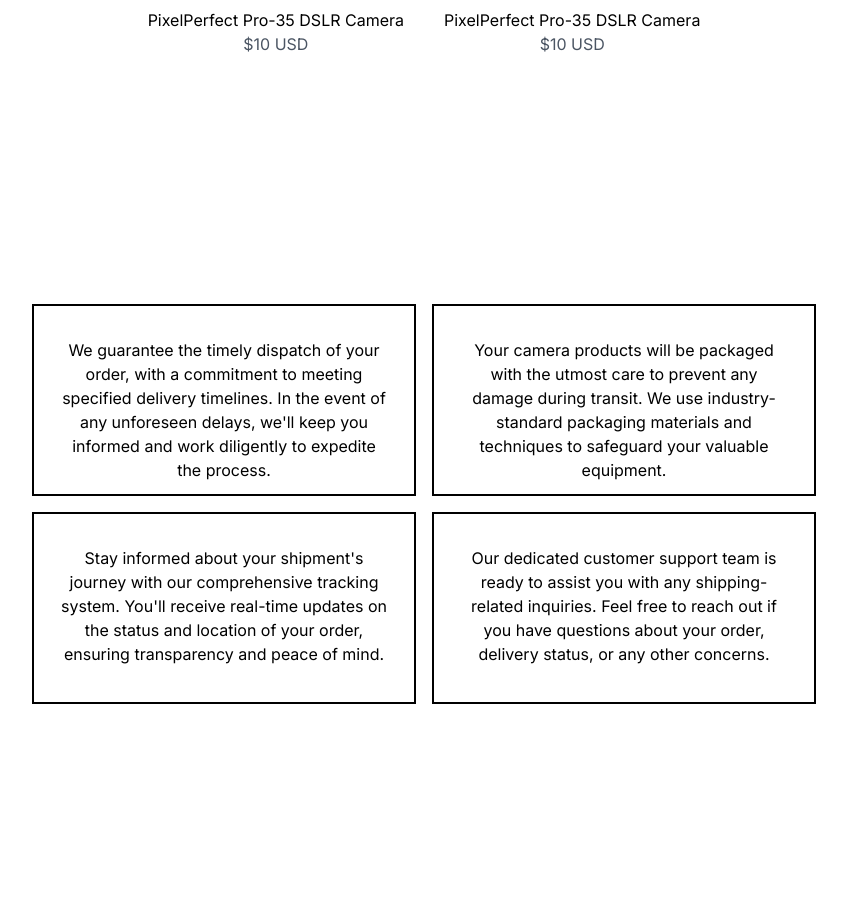
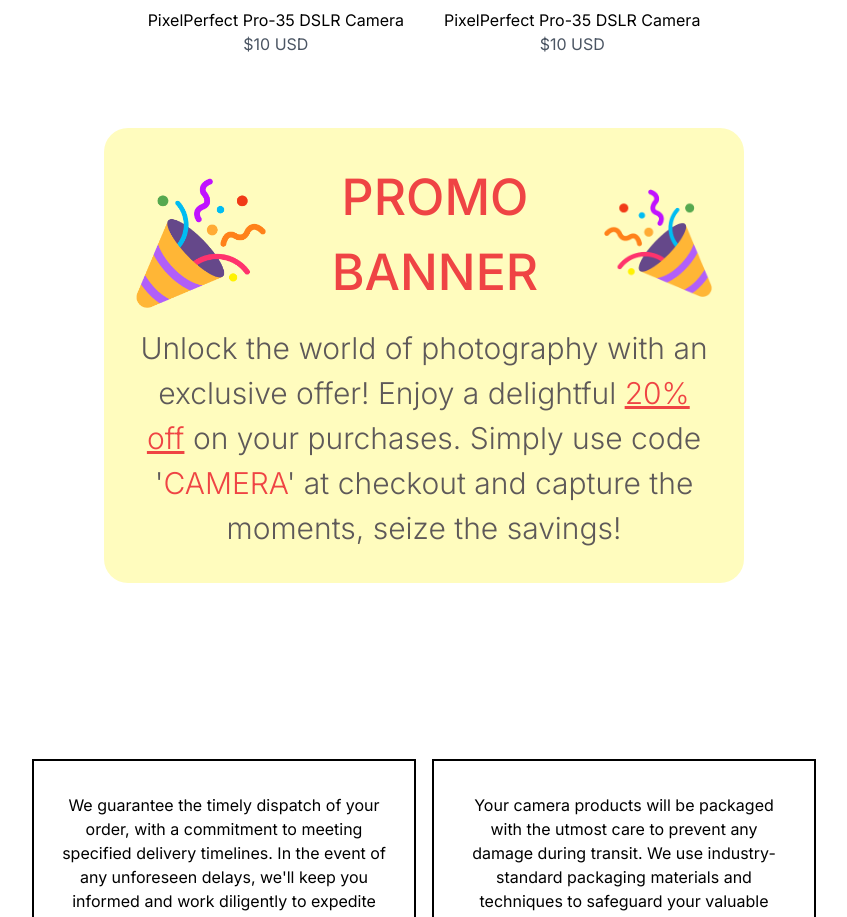
Before and after one commit to Ansh-Sonkusare/ecommerce-front-end, a Next.js app: page / in a window 1280 px wide. Shown: the part 1220-2137 px from the top of the page, without its empty margins (216-1063 px from the left). Before the commit the page ends 1924 px from the top, so only its background shows below. Built offline with nearby package versions, Linux system fonts and the light colour scheme; a web font is replaced by a local one.

Commit message:
feat: promo banner

```diff
--- /dev/null
+++ b/src/app/components/ui/promo.tsx
@@ -0,0 +1,39 @@
+import Image from "next/image";
+
+function Promo() {
+  return (
+    <div className="flex items-center justify-center">
+      <div className="font-inter w-96 rounded-3xl bg-[#FFFCBE] p-8 text-center lg:w-1/2">
+        <div className="justify-center flex items-center text-center">
+          <Image
+            src={"/Party_Popper_Emojipedia.png"}
+            alt={"partyhat"}
+            height={140}
+            width={130}
+          />
+          <h1 className="font-5xl mb-4 text-[50px] font-medium text-red-500">
+            PROMO BANNER
+          </h1>
+          <div style={{ transform: "scaleX(-1)" }}>
+            <Image
+              src={"/Party_Popper_Emojipedia.png"}
+              alt={"partyhat"}
+              height={140}
+              width={130}
+            />
+          </div>
+        </div>
+
+        <p className="text-10xl text-[30px] font-light text-[#5E5959]">
+          Unlock the world of photography with an exclusive offer! Enjoy a
+          delightful <span className="text-red-500 underline">20% off</span> on
+          your purchases. Simply use code '
+          <span className="text-red-500">CAMERA</span>' at checkout and capture
+          the moments, seize the savings!
+        </p>
+      </div>
+    </div>
+  );
+}
+
+export default Promo;
--- a/src/app/page.tsx
+++ b/src/app/page.tsx
@@ -3,6 +3,7 @@
 import Feature from "./components/ui/feature";
 import Deliver from "./components/ui/support";
 import Title from "./components/ui/title";
+import Promo from "./components/ui/promo";
 
 export default function HomePage() {
   return (
@@ -13,6 +14,8 @@
 
       <Feature />
 
+      <Promo />
+
       <Deliver />
     </>
   );
```
Also changed, not shown: public/Party_Popper_Emojipedia.png (added).
